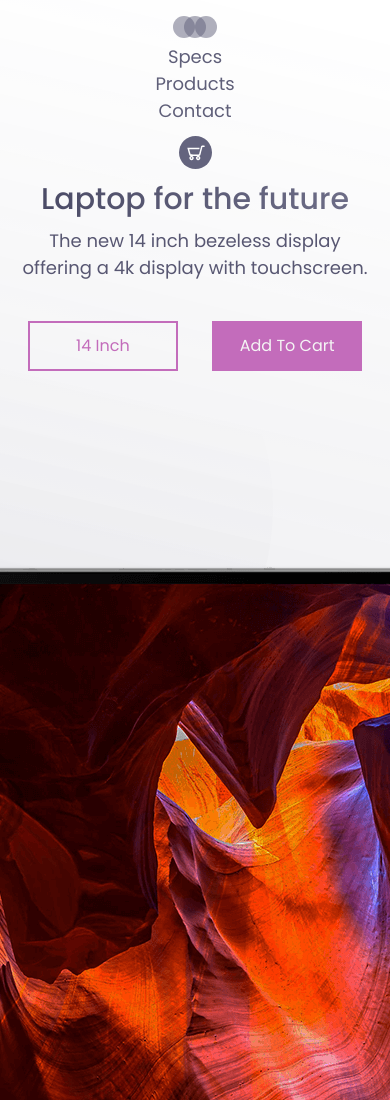
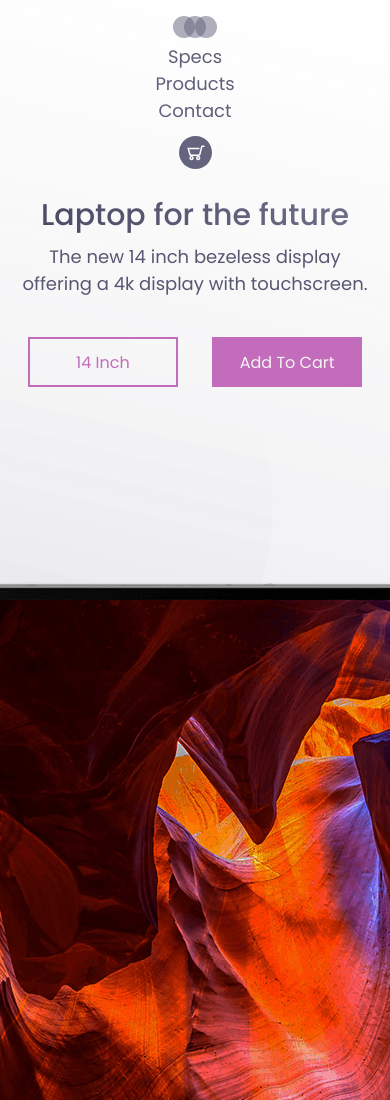
Before and after one commit to asfand687/laptop-ui, a plain HTML site: page index.html in a window 390 px wide. Shown: the top 1100 px of the page. Drawn offline with Linux system fonts and the light colour scheme.

Commit message:
added CSS for mobile screens

```diff
--- a/css/style.css
+++ b/css/style.css
@@ -227,7 +227,7 @@ button {
   }
 
   .cart {
-    padding: 12px 0;
+    padding: 12px 0 22px 0;
   }
 
   .introduction {
@@ -237,4 +237,9 @@ button {
   .logo {
     display: none;
   }
+
+  .introduction {
+    margin-top: 7vh;
+    text-align: center;
+  }
 }
```
